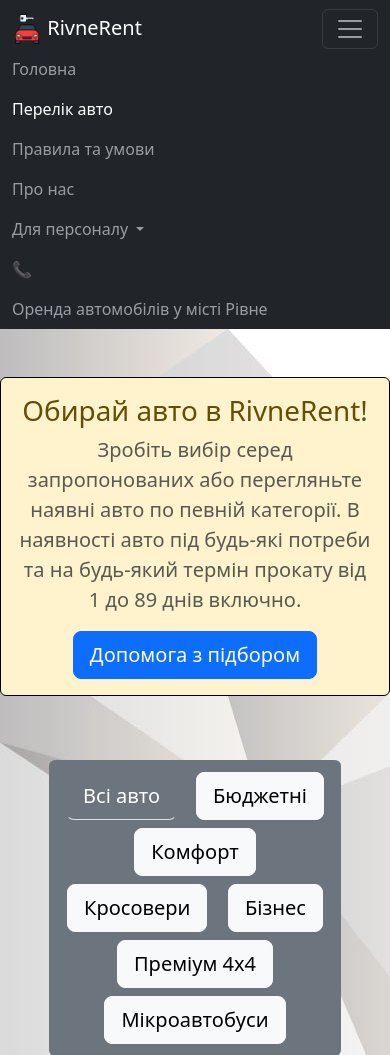
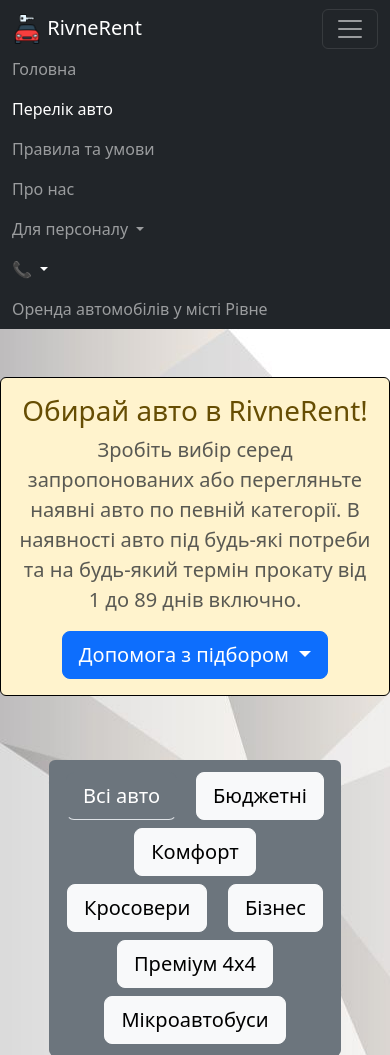
Before and after one commit to llo3iTiB4iK/rivnerent-, a Flask app: page /cars/ in a window 390 px wide, after a click that opens the changed part. Shown: the top 1055 px of the page. Run offline with Flask 3, Linux system fonts and the light colour scheme; some libraries are stand-ins or nearby versions.

Commit message:
Add Car Edit page, implement car addition and editing logic, change phone call links to be convenient for desktop users

```diff
--- a/main.py
+++ b/main.py
@@ -1,4 +1,5 @@
-from flask import Flask, render_template, redirect, url_for, request
+import sqlalchemy.exc
+from flask import Flask, render_template, redirect, url_for, request, flash
 from flask_bootstrap import Bootstrap5
 from flask_wtf import FlaskForm
 from wtforms import StringField, PasswordField, BooleanField, SubmitField, SelectField, URLField, TextAreaField, FloatField, IntegerField
@@ -211,14 +212,33 @@
 def add_car():
     form = CarForm()
     if form.validate_on_submit():
-        pass
+        new_car = Car()
+        form.populate_obj(new_car)
+        db.session.add(new_car)
+        try:
+            db.session.commit()
+            flash('Авто успішно додано!', 'success')
+            return redirect(url_for('add_car'))
+        except sqlalchemy.exc.IntegrityError:
+            db.session.rollback()
+            flash('Авто з такою назвою вже є у базі даних!', 'danger')
     return render_template("add_car.html", form=form)
 
 
-@app.route("/edit_car/<int:car_id>")
+@app.route("/edit_car/<int:car_id>", methods=["GET", "POST"])
 @login_required
 def edit_car(car_id):
-    return f"{car_id} edited"
+    car = db.get_or_404(Car, car_id)
+    form = CarForm(obj=car)
+    if form.validate_on_submit():
+        form.populate_obj(car)
+        try:
+            db.session.commit()
+            flash('Інформацію про авто успішно змінено!', 'success')
+        except sqlalchemy.exc.IntegrityError:
+            db.session.rollback()
+            flash('Авто з такою назвою вже є у базі даних! Зміни не було збережено!', 'danger')
+    return render_template("add_car.html", form=form, is_edit=True)
 
 
 @app.route("/delete_car/<int:car_id>")
--- a/templates/cars.html
+++ b/templates/cars.html
@@ -14,7 +14,14 @@
                 {% if current_user.is_authenticated %}
                 <a class="btn btn-lg btn-primary" href="{{ url_for('add_car') }}">Додати авто</a>
                 {% else %}
-                <a class="btn btn-lg btn-primary" href="tel:{{ ADMIN_PHONE_NUM }}">Допомога з підбором</a>
+                <div class="dropdown-center">
+                    <button class="btn btn-lg btn-primary dropdown-toggle" type="button" data-bs-toggle="dropdown" aria-expanded="false">
+                        Допомога з підбором
+                    </button>
+                    <ul class="dropdown-menu dropdown-menu-dark">
+                        <li><a class="dropdown-item" href="tel:{{ ADMIN_PHONE_NUM }}">📞{{ ADMIN_PHONE_NUM }}</a></li>
+                    </ul>
+                </div>
                 {% endif %}
             </div>
         </div>
@@ -34,9 +41,13 @@
                 {% for car in cars %}
                 <div class="col">
                     <div class="card shadow-sm border border-dark">
-                        <img class="bd-placeholder-img card-img-top" src="{{ car.img_url }}" width="100%">
+                        <a href="{{ '-'.join(car.name.split()) }}_id{{ car.id }}">
+                            <img class="bd-placeholder-img card-img-top" src="{{ car.img_url }}" width="100%">
+                        </a>
                         <div class="card-body">
-                            <h5 class="card-title pb-3 border-bottom border-secondary">{{ car.name }}</h5>
+                            <a class="text-reset text-decoration-none" href="{{ '-'.join(car.name.split()) }}_id{{ car.id }}">
+                                <h5 class="card-title pb-3 border-bottom border-secondary">{{ car.name }}</h5>
+                            </a>
                             <table class="table table-bordered border-white text-center">
                                 <tr>
                                     <td class="text-secondary" style="background-color: #f6f6f6;">26-89 діб</td>
--- a/templates/header.html
+++ b/templates/header.html
@@ -33,8 +33,13 @@
                         {% endif %}
                     </ul>
                 </li>
-                <li class="nav-item">
-                    <a href="tel:{{ ADMIN_PHONE_NUM }}" class="nav-link active">📞</a>
+                <li class="nav-item dropdown">
+                    <a class="nav-link active dropdown-toggle" href="#" id="navbarTelDropdown" role="button" data-bs-toggle="dropdown" aria-expanded="false">
+                        📞
+                    </a>
+                    <ul class="dropdown-menu dropdown-menu-dark" aria-labelledby="navbarTelDropdown">
+                        <li><a href="tel:{{ ADMIN_PHONE_NUM }}" class="nav-link active">📞{{ ADMIN_PHONE_NUM }}</a></li>
+                    </ul>
                 </li>
             </ul>
             <span class="navbar-text">Оренда автомобілів у місті Рівне</span>
```
Also changed, not shown: templates/add_car.html (+14 -2 lines).
